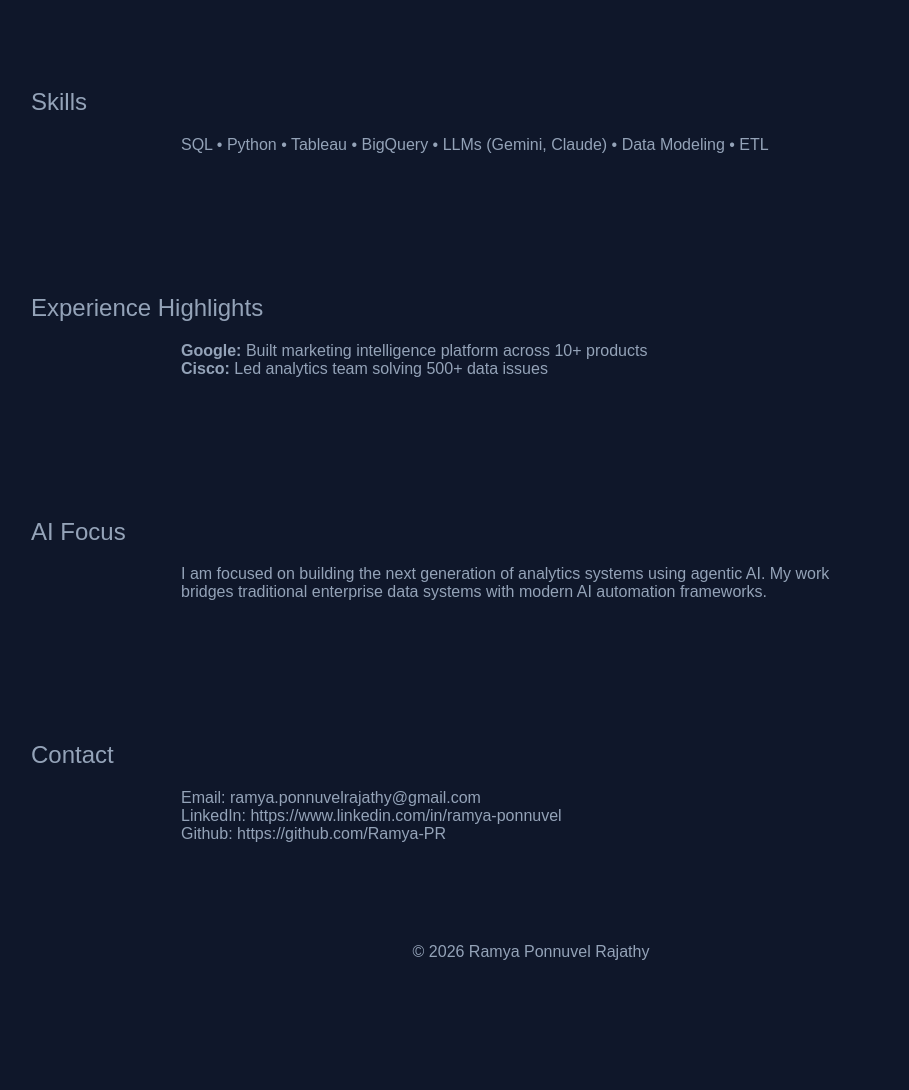
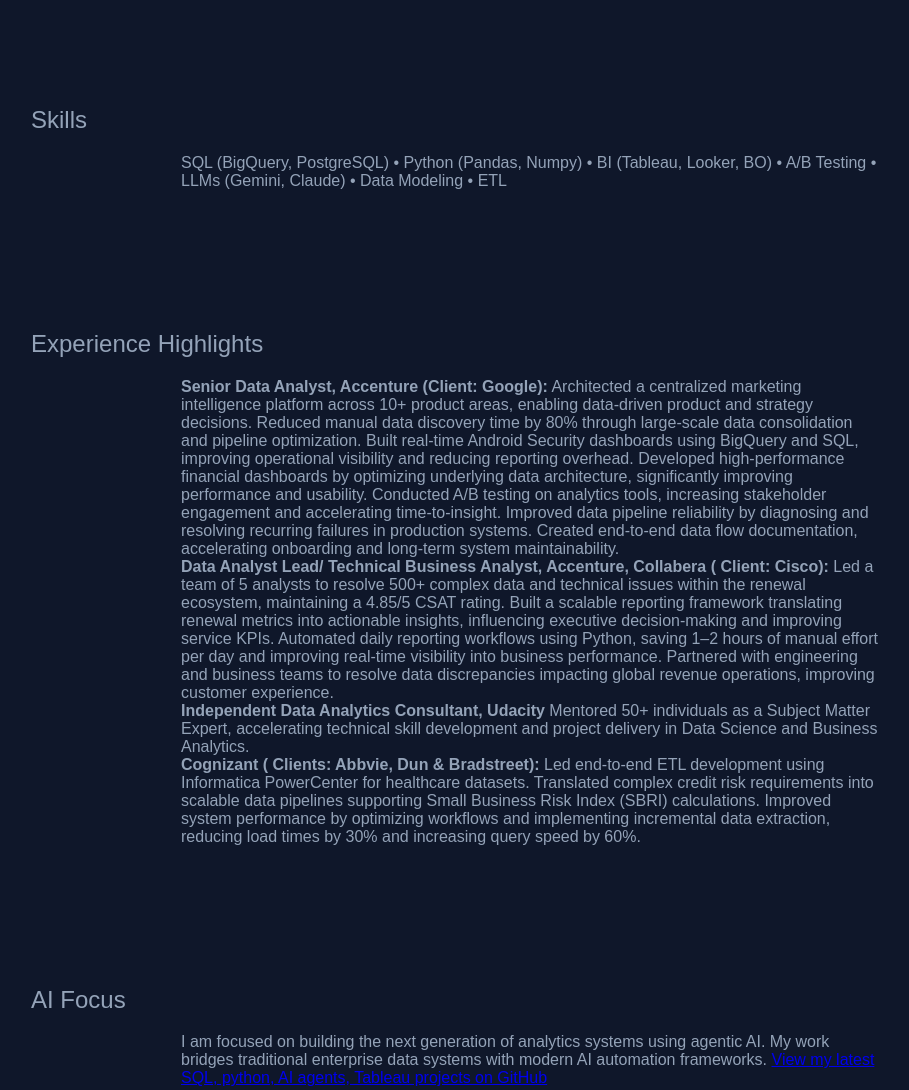
Before and after one commit to Ramya-PR/Ramya-PR.github.io, a plain HTML site: page index.html in a window 1280 px wide. Shown: the part 1160-2250 px from the top of the page, without its empty margins (109-1018 px from the left). Before the commit the page ends 2161 px from the top, so only its background shows below. Drawn offline with Linux system fonts and the light colour scheme.

Commit message:
Enhance index.html with detailed experience and skills
Expanded experience section with detailed accomplishments and roles at Accenture, Cisco, and Cognizant.

```diff
--- a/index.html
+++ b/index.html
@@ -70,6 +70,7 @@
 <header>
   <h1>Ramya Ponnuvel Rajathy</h1>
   <h2>Senior Data Analyst | AI-Driven Analytics & Automation</h2>
+  <p>Ex-Google & Cisco • 9+ Years Experience • Specialized in Agentic AI & SQL Automation</p>
   <p>I build intelligent data systems that move beyond dashboards into decision engines.</p>
   <a href="#projects" class="btn">View Projects</a>
 </header>
@@ -114,13 +115,27 @@
 
 <section>
   <h2>Skills</h2>
-  <p>SQL • Python • Tableau • BigQuery • LLMs (Gemini, Claude) • Data Modeling • ETL</p>
+  <p>SQL (BigQuery, PostgreSQL) • Python (Pandas, Numpy) • BI (Tableau, Looker, BO) • A/B Testing • LLMs (Gemini, Claude) • Data Modeling • ETL</p>
 </section>
 
 <section>
   <h2>Experience Highlights</h2>
-  <p><strong>Google:</strong> Built marketing intelligence platform across 10+ products</p>
-  <p><strong>Cisco:</strong> Led analytics team solving 500+ data issues</p>
+  <p><strong> Senior Data Analyst, Accenture (Client: Google):</strong> Architected a centralized marketing intelligence platform across 10+ product areas, enabling data-driven product and strategy decisions.
+     Reduced manual data discovery time by 80% through large-scale data consolidation and pipeline optimization.
+     Built real-time Android Security dashboards using BigQuery and SQL, improving operational visibility and reducing reporting overhead.
+     Developed high-performance financial dashboards by optimizing underlying data architecture, significantly improving performance and usability.
+     Conducted A/B testing on analytics tools, increasing stakeholder engagement and accelerating time-to-insight.
+     Improved data pipeline reliability by diagnosing and resolving recurring failures in production systems.
+     Created end-to-end data flow documentation, accelerating onboarding and long-term system maintainability.</p>
+  <p><strong> Data Analyst Lead/ Technical Business Analyst, Accenture, Collabera ( Client: Cisco):</strong> Led a team of 5 analysts to resolve 500+ complex data and technical issues within the renewal ecosystem, maintaining a 4.85/5 CSAT rating.
+     Built a scalable reporting framework translating renewal metrics into actionable insights, influencing executive decision-making and improving service KPIs.
+     Automated daily reporting workflows using Python, saving 1–2 hours of manual effort per day and improving real-time visibility into business performance.
+     Partnered with engineering and business teams to resolve data discrepancies impacting global revenue operations, improving customer experience.</p>
+  <p><strong> Independent Data Analytics Consultant, Udacity </strong> Mentored 50+ individuals as a Subject Matter Expert, accelerating technical skill development and project delivery in Data Science and Business Analytics.</p>
+  <p><strong> Cognizant ( Clients: Abbvie, Dun & Bradstreet):</strong> Led end-to-end ETL development using Informatica PowerCenter for healthcare datasets.
+     Translated complex credit risk requirements into scalable data pipelines supporting Small Business Risk Index (SBRI) calculations.
+     Improved system performance by optimizing workflows and implementing incremental data extraction, reducing load times by 30% and increasing query speed by 60%. </p>
+
 </section>
 
 <section>
@@ -128,6 +143,7 @@
   <p>
     I am focused on building the next generation of analytics systems using agentic AI.
     My work bridges traditional enterprise data systems with modern AI automation frameworks.
+    <a href="https://github.com/Ramya-PR" target="_blank">View my latest SQL, python, AI agents, Tableau projects on GitHub</a>
   </p>
 </section>
 
```
